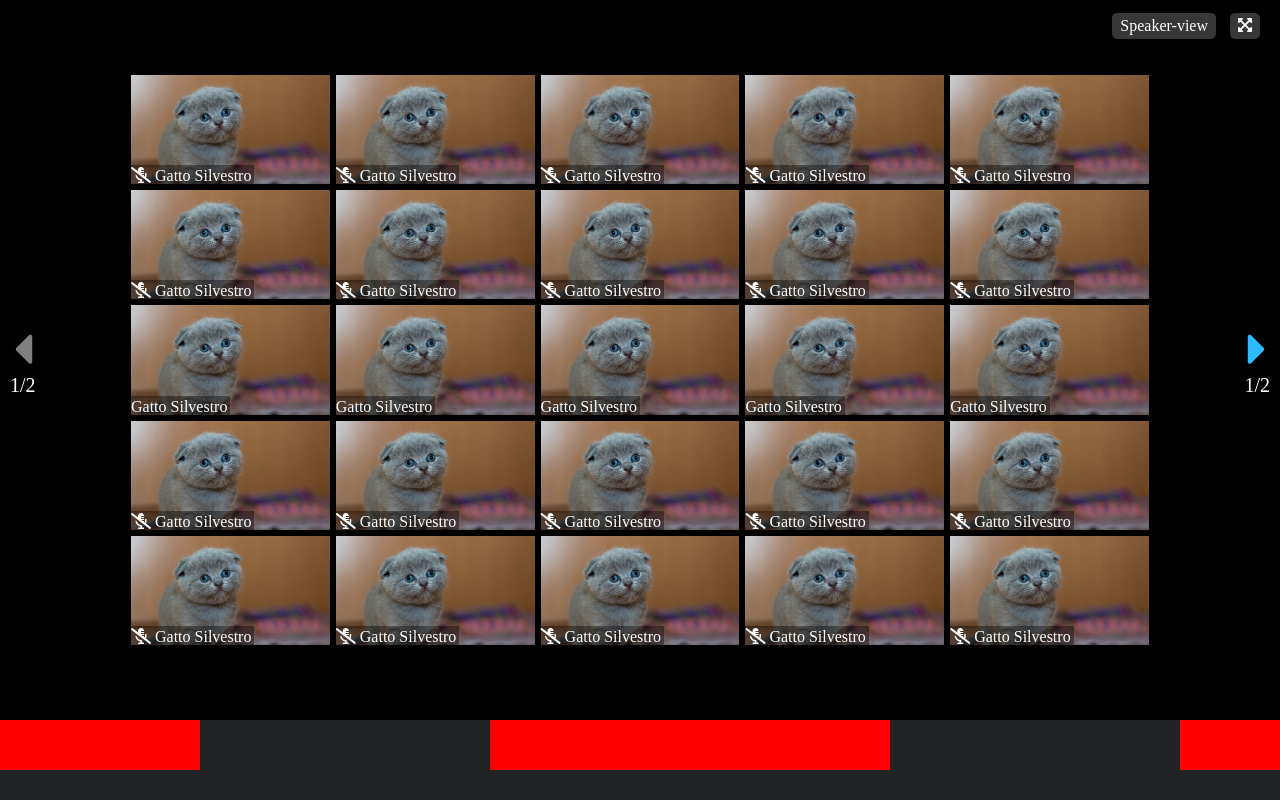
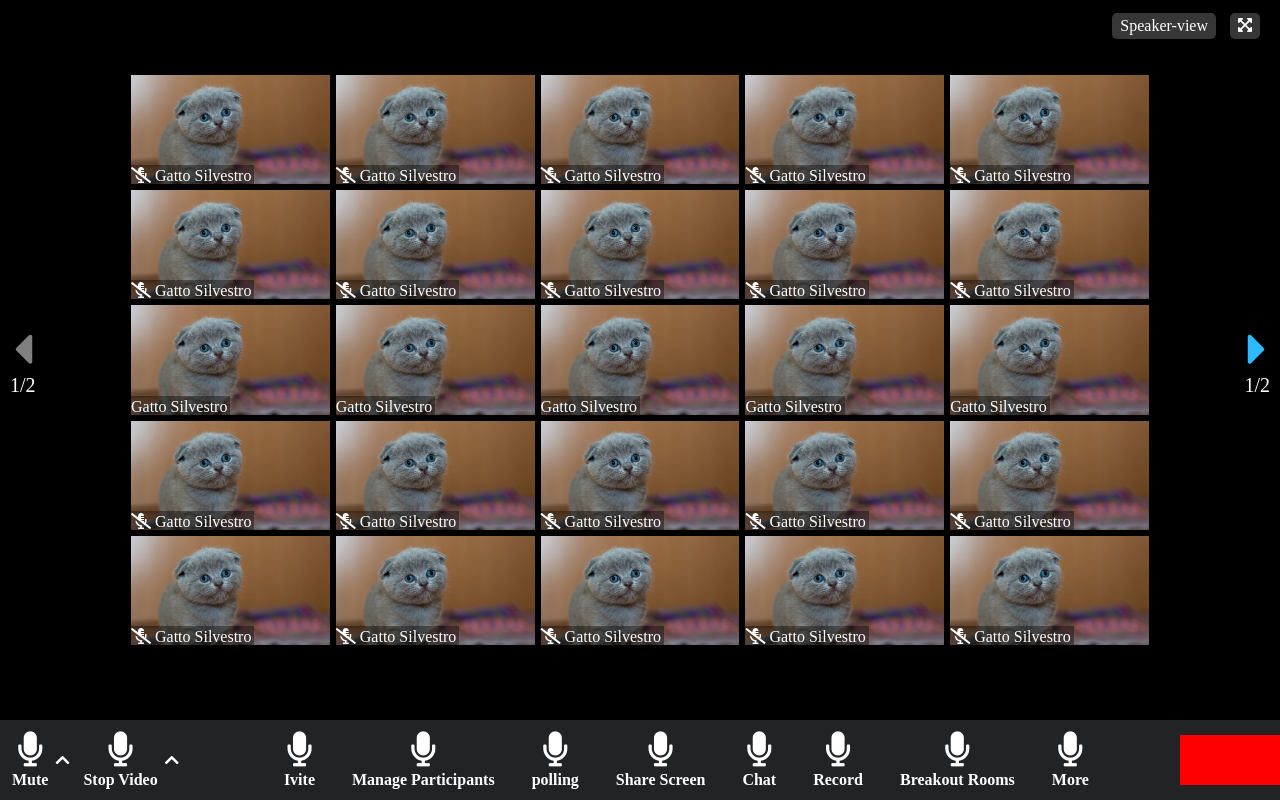
Before and after one commit to Maurizio97/html-css-zoom, a plain HTML site: page index.html in a window 1280 px wide. Drawn offline with Linux system fonts and the light colour scheme.

Commit message:
footer 90%

```diff
--- a/css/style.css
+++ b/css/style.css
@@ -99,27 +99,82 @@ main {
     overflow: hidden;
 }
 
+@media only screen and (max-width: 600px) {
+    .col:nth-child(5) {
+        display: none;
+        /* position: absolute; */
+    }
+  }
 /* /gestione immagine */
 
+
+/* footer */
 footer {
     height: 80px;
     background-color:#212325;
     display: flex;
     justify-content: space-between;
+    align-items: center;
 }
 
+.text-footer {
+    color: white;
+    font-weight: bold;
+}
+/* nav sx */
 #nav-sx {
-    background-color: red;
+/*     background-color: red; */
+    display: flex;
+    text-align: center;
+    margin-left: 5px;
     /* debug */
-    width: 200px;
-    height: 50px;
+   /*  width: 200px; */
 }
 
+.container {
+   /*  width: 50px; */
+/*     position: relative; */
+    margin-left: 7px;
+}
+
+.icon {
+    color: white;
+    font-size: 35px;
+}
+
+#nav-sx .container > i {
+    position: absolute;
+    top: 0;
+    right: 0;
+    padding: 7px;
+}
+
+.arrow {
+    display: flex;
+    align-items: center;
+}
+
+.arrow  i {
+/*     position: absolute;
+    top: 0;
+    right: 0; */
+    padding: 7px;
+    color: white;
+}
+
+/* /nav sx */
 #nav-center {
-    background-color: red;
+    display: flex;
+    text-align: center;
+    flex-wrap: wrap;
+   /*  background-color: red; */
     /* debug */
-    width: 400px;
-    height: 50px;
+/*     width: 400px;
+    height: 50px; */
+}
+
+#nav-center .container {
+    padding: 0 15px;
 }
 
 #end-meeting {
@@ -128,3 +183,5 @@ footer {
     width: 100px;
     height: 50px;
 }
+
+/* /footer */
--- a/index.html
+++ b/index.html
@@ -242,12 +242,105 @@
     <footer>
         <!-- nav sinistra con controllo audio e video -->
         <div id="nav-sx">
+            <div class="container">
+                <div class="icon">
+                    <i class="fas fa-microphone"></i>
+                </div>
+                <span class="text-footer">
+                    Mute
+                </span>
+            </div>
+            <div class="arrow">
+                <i class="fas fa-chevron-up"></i>
+            </div>
 
+            <div class="container">
+                <div class="icon">
+                    <i class="fas fa-microphone"></i>
+                </div>
+                <span class="text-footer">
+                    Stop Video
+                </span>
+            </div>
+            <div class="arrow">
+                <i class="fas fa-chevron-up"></i>
+            </div>
         </div>
 
         <!-- nav centrale -->
         <div id="nav-center">
 
+            <div class="container">
+                <div class="icon">
+                    <i class="fas fa-microphone"></i>
+                </div>
+                <span class="text-footer">
+                    Ivite
+                </span>
+            </div>
+
+            <div class="container">
+                <div class="icon">
+                    <i class="fas fa-microphone"></i>
+                </div>
+                <span class="text-footer">
+                    Manage Participants
+                </span>
+            </div>
+
+            <div class="container">
+                <div class="icon">
+                    <i class="fas fa-microphone"></i>
+                </div>
+                <span class="text-footer">
+                    polling
+                </span>
+            </div>
+
+            <div class="container">
+                <div class="icon">
+                    <i class="fas fa-microphone"></i>
+                </div>
+                <span class="text-footer">
+                    Share Screen
+                </span>
+            </div>
+
+            <div class="container">
+                <div class="icon">
+                    <i class="fas fa-microphone"></i>
+                </div>
+                <span class="text-footer">
+                    Chat
+                </span>
+            </div>
+
+            <div class="container">
+                <div class="icon">
+                    <i class="fas fa-microphone"></i>
+                </div>
+                <span class="text-footer">
+                    Record
+                </span>
+            </div>
+
+            <div class="container">
+                <div class="icon">
+                    <i class="fas fa-microphone"></i>
+                </div>
+                <span class="text-footer">
+                    Breakout Rooms
+                </span>
+            </div>
+
+            <div class="container">
+                <div class="icon">
+                    <i class="fas fa-microphone"></i>
+                </div>
+                <span class="text-footer">
+                    More
+                </span>
+            </div>
         </div>
 
         <!-- tasto per la chiusura dell'incontro -->
```
